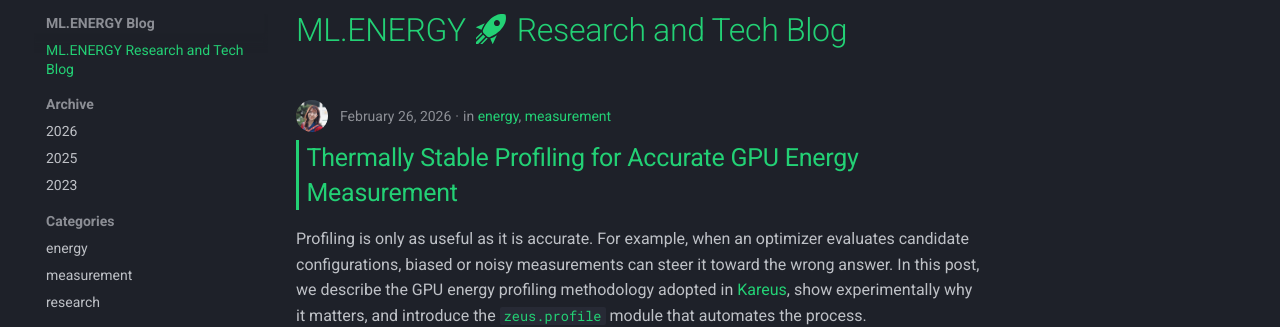
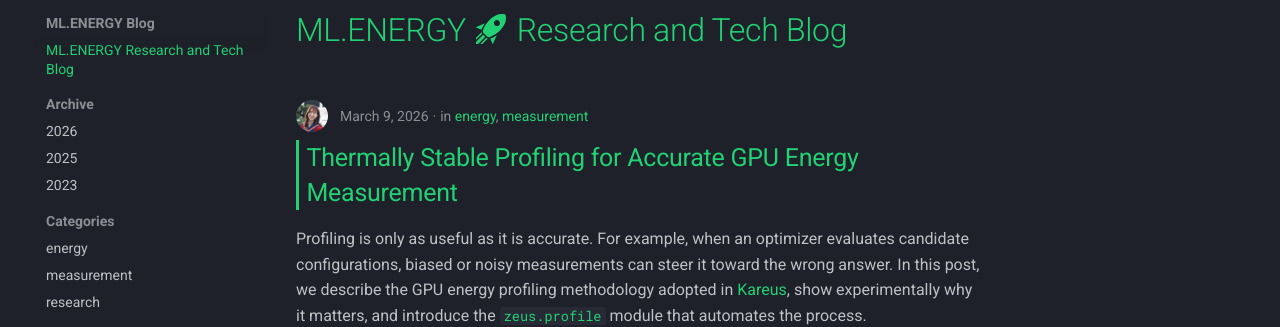
Before and after one commit to ml-energy/blog, an MkDocs documentation site: the page built from docs/index.md, in a window 1280 px wide and 900 px high. Shown: the part 134-461 px from the top of the window. Built offline with MkDocs 1.6.1 and Material for MkDocs 9.7.7, drawn with Linux system fonts in a browser that asks for light colours.

Commit message:
fix date

```diff
--- a/docs/posts/thermally-stable-profiling.md
+++ b/docs/posts/thermally-stable-profiling.md
@@ -1,5 +1,5 @@
 ---
-date: 2026-02-26
+date: 2026-03-09
 authors:
   - ruofanw
   - jaywonchung
```
